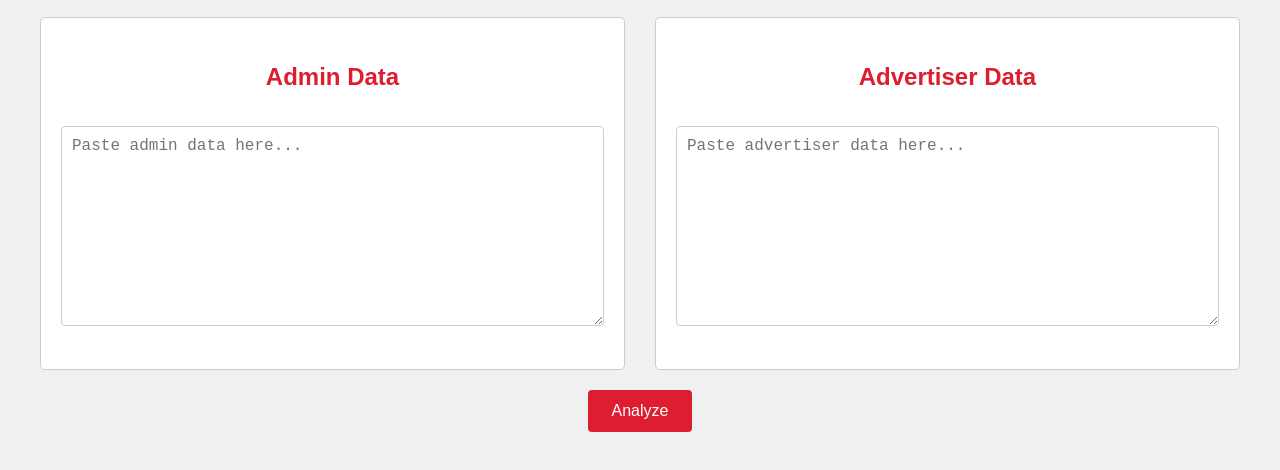
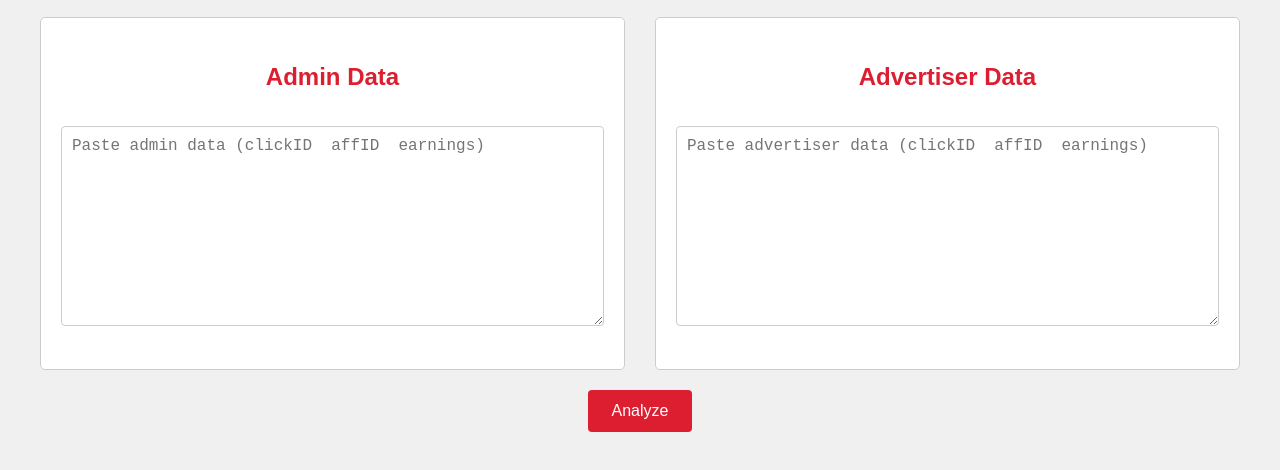
Before and after one commit to jtr4in/discrepancyfinder, a plain HTML site: page index.html in a window 1280 px wide. Shown: the part 106-576 px from the top of the page. Drawn offline with Linux system fonts and the light colour scheme.

Commit message:
Add files via upload

```diff
--- a/index.html
+++ b/index.html
@@ -132,12 +132,12 @@
     <h1>Enhanced Data Comparison Tool with Affiliate Summary</h1>
     <div class="grid-container">
         <div class="grid-item">
-            <h2>Admin Data</h2>
-            <textarea id="adminData" placeholder="Paste admin data here..."></textarea>
+            <h2>Admin Data </h2>
+            <textarea id="adminData" placeholder="Paste admin data (clickID  affID  earnings)"></textarea>
         </div>
         <div class="grid-item">
-            <h2>Advertiser Data</h2>
-            <textarea id="advertiserData" placeholder="Paste advertiser data here..."></textarea>
+            <h2>Advertiser Data </h2>
+            <textarea id="advertiserData" placeholder="Paste advertiser data (clickID  affID  earnings)"></textarea>
         </div>
     </div>
     <div style="text-align: center; margin-top: 20px;">
```
